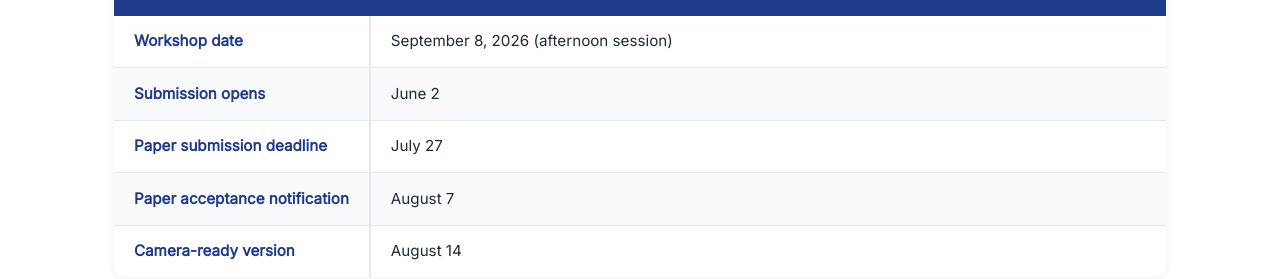
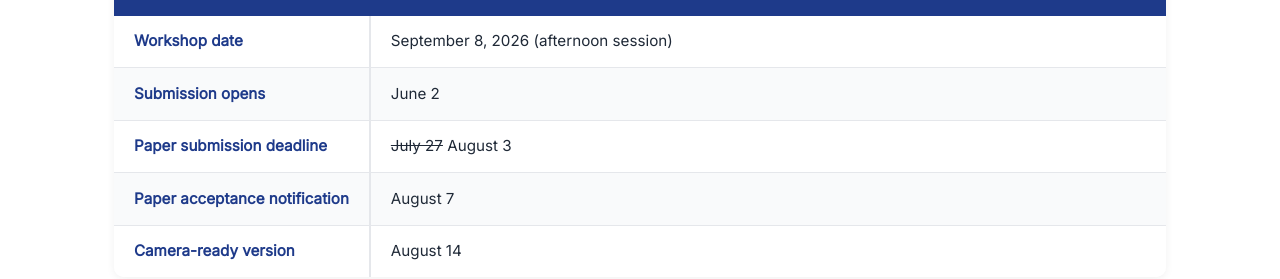
Before and after one commit to odewm/odewm.github.io, a plain HTML site: page index.html in a window 1280 px wide. Shown: the part 5360-5639 px from the top of the page. Drawn offline with Linux system fonts and the light colour scheme; some icons are missing.

Commit message:
New deadline for paper submission

```diff
--- a/index.html
+++ b/index.html
@@ -327,7 +327,7 @@
           <tbody>
             <tr><td>Workshop date</td><td>September 8, 2026 (afternoon session)</td></tr>
             <tr><td>Submission opens</td><td>June 2</td></tr>
-            <tr><td>Paper submission deadline</td><td>July 27</td></tr>
+            <tr><td>Paper submission deadline</td><td><s>July 27</s> August 3</td></tr>
             <tr><td>Paper acceptance notification</td><td>August 7</td></tr>
             <tr><td>Camera-ready version</td><td>August 14</td></tr>
           </tbody>
```
